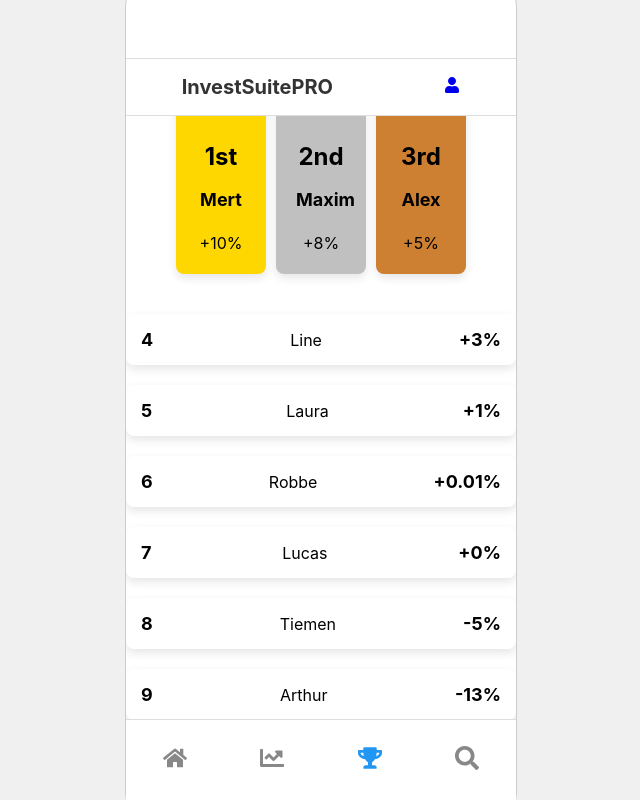
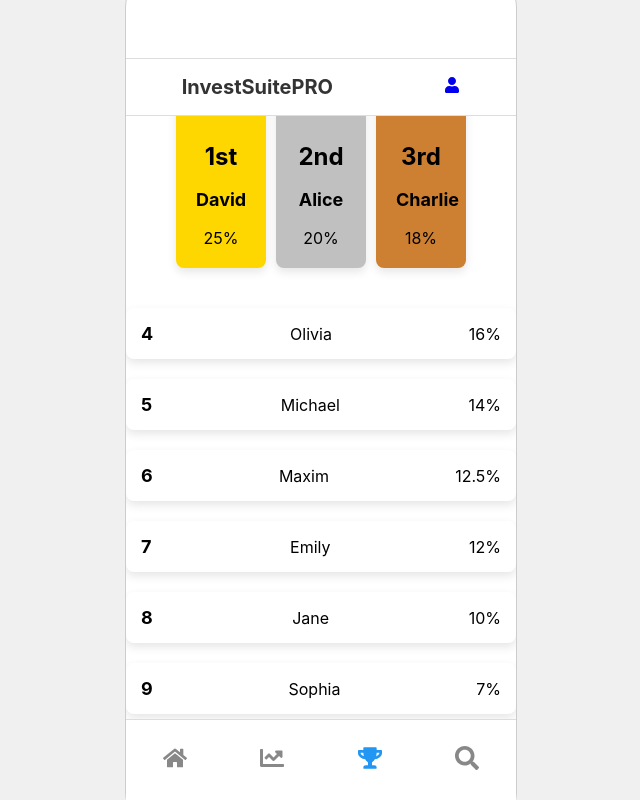
Before and after one commit to Holy-Hack-2025/Team-22-The-Fintastic-Beasts-Investsuite, a React (Create React App) app in the folder investsuite/: page /competition in a window 1280 px wide. Shown: the whole page, without its empty margins (319-959 px from the left). Built offline with nearby package versions, Linux system fonts and the light colour scheme.

Commit message:
competition now uses json database

```diff
--- a/investsuite/src/Components/Competition.js
+++ b/investsuite/src/Components/Competition.js
@@ -1,42 +1,45 @@
-import React from "react";
+import React, { useEffect, useState } from "react";
+import users from "./Users.json";
 
 const Competition = () => {
-  const leaderboard = [
-    { name: "Mert", returns: "+10%" },
-    { name: "Maxim", returns: "+8%" },
-    { name: "Alex", returns: "+5%" },
-    { name: "Line", returns: "+3%" },
-    { name: "Laura", returns: "+1%" },
-    { name: "Robbe", returns: "+0.01%" },
-    { name: "Lucas", returns: "+0%" },
-    { name: "Tiemen", returns: "-5%" },
-    { name: "Arthur", returns: "-13%" },
-    { name: "Senne", returns: "-15%" },
-  ];
+  const [leaderboard, setSortedUsers] = useState([]);
+
+  useEffect(() => {
+    if (users.length > 0) {
+      // Check if the users array is not empty
+      const sortedData = [...users].sort(
+        (a, b) => b.portfolioReturns - a.portfolioReturns
+      );
+      setSortedUsers(sortedData);
+    }
+  }, []);
+
+  if (leaderboard.length === 0) return <div>Loading...</div>;
 
   return (
     <div className="content-area">
-      {/* <div className="leaderboard"> */}
       <div className="podium">
+        {leaderboard[0] && (
           <div className="podium-item first">
             <h3>1st</h3>
             <p>{leaderboard[0].name}</p>
-          <span className="score">{leaderboard[0].score}</span>
-          <span className="return">{leaderboard[0].returns}</span>
+            <span className="return">{leaderboard[0].portfolioReturns}%</span>
           </div>
+        )}
+        {leaderboard[1] && (
           <div className="podium-item second">
             <h3>2nd</h3>
             <p>{leaderboard[1].name}</p>
-          <span className="score">{leaderboard[1].score}</span>
-          <span className="return">{leaderboard[1].returns}</span>
+            <span className="return">{leaderboard[1].portfolioReturns}%</span>
           </div>
+        )}
+        {leaderboard[2] && (
           <div className="podium-item third">
             <h3>3rd</h3>
             <p>{leaderboard[2].name}</p>
-          <span className="score">{leaderboard[2].score}</span>
-          <span className="return">{leaderboard[2].returns}</span>
+            <span className="return">{leaderboard[2].portfolioReturns}%</span>
           </div>
-        {/* </div> */}
+        )}
       </div>
 
       <div className="leaderboard-list">
@@ -44,7 +47,7 @@
           <div key={index} className="leaderboard-item">
             <span className="rank">{index + 4}</span>
             <span className="name">{user.name}</span>
-            <span className="score">{user.returns}</span>
+            <span className="return">{user.portfolioReturns}%</span>
           </div>
         ))}
       </div>
--- /dev/null
+++ b/investsuite/src/Components/Users.json
@@ -0,0 +1,114 @@
+[
+  {
+    "name": "Maxim",
+    "lastName": "Croon",
+    "email": "maxim.croon@example.com",
+    "portfolioValue": 1250,
+    "portfolioReturns": 12.5,
+    "assets": [
+      { "name": "IBM", "value": 500, "change": 10 },
+      { "name": "Coca-Cola", "value": 300, "change": 5 },
+      { "name": "Bonds", "value": 200, "change": 8 },
+      { "name": "Real Estate", "value": 250, "change": 12 }
+    ]
+  },
+  {
+    "name": "Jane",
+    "lastName": "Smith",
+    "email": "jane.smith@example.com",
+    "portfolioValue": 95000,
+    "portfolioReturns": 10,
+    "assets": [
+      { "name": "Stock C", "value": 40000, "change": 3 },
+      { "name": "Stock D", "value": 55000, "change": 7 }
+    ]
+  },
+  {
+    "name": "Alice",
+    "lastName": "Wonderland",
+    "email": "alice@example.com",
+    "portfolioValue": 150000,
+    "portfolioReturns": 20,
+    "assets": [
+      { "name": "Stock E", "value": 80000, "change": 8 },
+      { "name": "Stock F", "value": 70000, "change": 12 }
+    ]
+  },
+  {
+    "name": "Bob",
+    "lastName": "Johnson",
+    "email": "bob.johnson@example.com",
+    "portfolioValue": 75000,
+    "portfolioReturns": 5,
+    "assets": [
+      { "name": "Stock G", "value": 30000, "change": 2 },
+      { "name": "Stock H", "value": 45000, "change": 3 }
+    ]
+  },
+  {
+    "name": "Charlie",
+    "lastName": "Brown",
+    "email": "charlie.brown@example.com",
+    "portfolioValue": 180000,
+    "portfolioReturns": 18,
+    "assets": [
+      { "name": "Stock I", "value": 100000, "change": 9 },
+      { "name": "Stock J", "value": 80000, "change": 9 }
+    ]
+  },
+  {
+    "name": "Emily",
+    "lastName": "Clark",
+    "email": "emily.clark@example.com",
+    "portfolioValue": 67000,
+    "portfolioReturns": 12,
+    "assets": [
+      { "name": "Stock K", "value": 40000, "change": 6 },
+      { "name": "Stock L", "value": 27000, "change": 6 }
+    ]
+  },
+  {
+    "name": "David",
+    "lastName": "Williams",
+    "email": "david.williams@example.com",
+    "portfolioValue": 210000,
+    "portfolioReturns": 25,
+    "assets": [
+      { "name": "Stock M", "value": 130000, "change": 13 },
+      { "name": "Stock N", "value": 80000, "change": 12 }
+    ]
+  },
+  {
+    "name": "Sophia",
+    "lastName": "Davis",
+    "email": "sophia.davis@example.com",
+    "portfolioValue": 56000,
+    "portfolioReturns": 7,
+    "assets": [
+      { "name": "Stock O", "value": 40000, "change": 4 },
+      { "name": "Stock P", "value": 16000, "change": 3 }
+    ]
+  },
+  {
+    "name": "Michael",
+    "lastName": "Anderson",
+    "email": "michael.anderson@example.com",
+    "portfolioValue": 92000,
+    "portfolioReturns": 14,
+    "assets": [
+      { "name": "Stock Q", "value": 50000, "change": 7 },
+      { "name": "Stock R", "value": 42000, "change": 7 }
+    ]
+  },
+  {
+    "name": "Olivia",
+    "lastName": "Martinez",
+    "email": "olivia.martinez@example.com",
+    "portfolioValue": 105000,
+    "portfolioReturns": 16,
+    "assets": [
+      { "name": "Stock S", "value": 60000, "change": 8 },
+      { "name": "Stock T", "value": 45000, "change": 8 }
+    ]
+  }
+]
```
Lines whose indentation alone changed are shown as unchanged.
